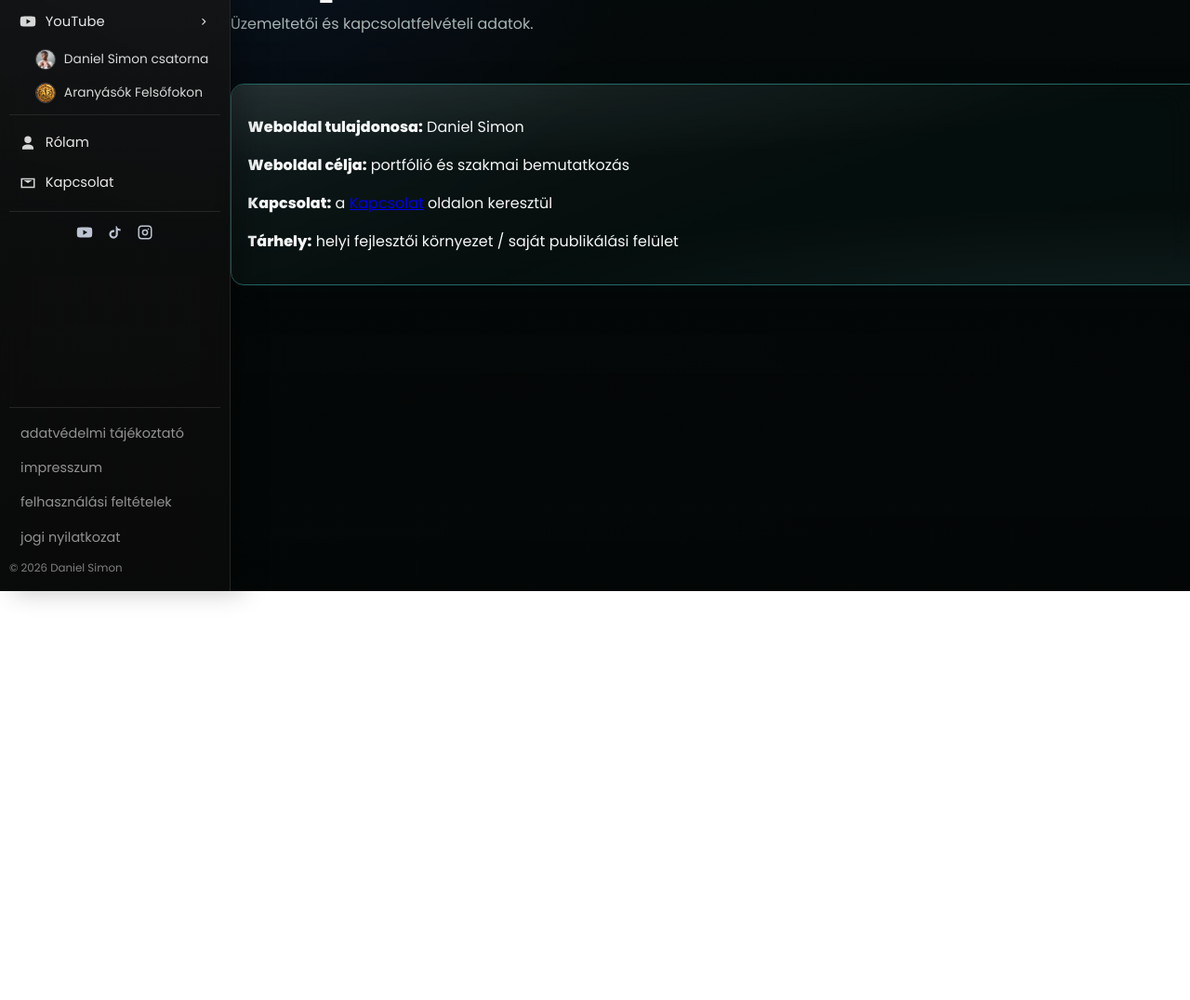
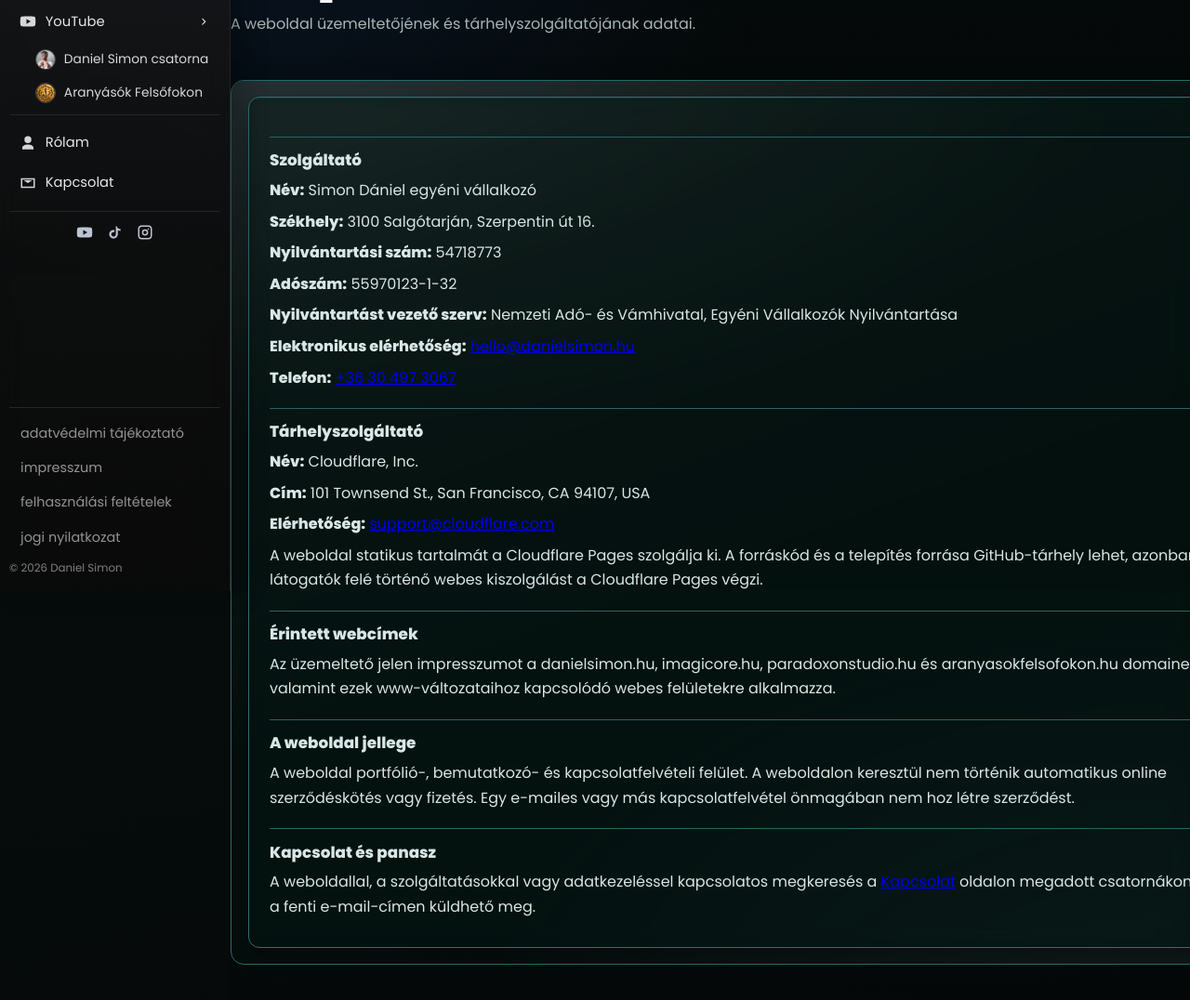
Before and after one commit to simonhusi/danielsimonweb, a website: page impresszum/index.html in a window 1280 px wide. Shown: the part 164-1240 px from the top of the page at 93% size. Before the commit the page ends 800 px from the top, so only its background shows below. Drawn offline with Linux system fonts and the light colour scheme.

Commit message:
Complete legal operator and hosting disclosure

```diff
--- a/impresszum/index.html
+++ b/impresszum/index.html
@@ -32,11 +32,35 @@
     <section class="page-hero">
       <p class="eyebrow">Jogi oldalak</p>
       <h1>Impresszum</h1>
-      <p class="section-lead">Üzemeltetői és kapcsolatfelvételi adatok.</p>
+      <p class="section-lead">A weboldal üzemeltetőjének és tárhelyszolgáltatójának adatai.</p>
     </section>
 
-    <section class="section">
-      <p><strong>Weboldal tulajdonosa:</strong> Daniel Simon</p><p><strong>Weboldal célja:</strong> portfólió és szakmai bemutatkozás</p><p><strong>Kapcsolat:</strong> a <a href="/kapcsolat/">Kapcsolat</a> oldalon keresztül</p><p><strong>Tárhely:</strong> helyi fejlesztői környezet / saját publikálási felület</p>
+    <section class="section legal-doc-wrap">
+      <article class="card legal-doc-card">
+        <h2>Szolgáltató</h2>
+        <p><strong>Név:</strong> Simon Dániel egyéni vállalkozó</p>
+        <p><strong>Székhely:</strong> 3100 Salgótarján, Szerpentin út 16.</p>
+        <p><strong>Nyilvántartási szám:</strong> 54718773</p>
+        <p><strong>Adószám:</strong> 55970123-1-32</p>
+        <p><strong>Nyilvántartást vezető szerv:</strong> Nemzeti Adó- és Vámhivatal, Egyéni Vállalkozók Nyilvántartása</p>
+        <p><strong>Elektronikus elérhetőség:</strong> <a href="mailto:hello@danielsimon.hu">hello@danielsimon.hu</a></p>
+        <p><strong>Telefon:</strong> <a href="tel:+36304973067">+36 30 497 3067</a></p>
+
+        <h2>Tárhelyszolgáltató</h2>
+        <p><strong>Név:</strong> Cloudflare, Inc.</p>
+        <p><strong>Cím:</strong> 101 Townsend St., San Francisco, CA 94107, USA</p>
+        <p><strong>Elérhetőség:</strong> <a href="mailto:support@cloudflare.com">support@cloudflare.com</a></p>
+        <p>A weboldal statikus tartalmát a Cloudflare Pages szolgálja ki. A forráskód és a telepítés forrása GitHub-tárhely lehet, azonban a látogatók felé történő webes kiszolgálást a Cloudflare Pages végzi.</p>
+
+        <h2>Érintett webcímek</h2>
+        <p>Az üzemeltető jelen impresszumot a danielsimon.hu, imagicore.hu, paradoxonstudio.hu és aranyasokfelsofokon.hu domainekhez, valamint ezek www-változataihoz kapcsolódó webes felületekre alkalmazza.</p>
+
+        <h2>A weboldal jellege</h2>
+        <p>A weboldal portfólió-, bemutatkozó- és kapcsolatfelvételi felület. A weboldalon keresztül nem történik automatikus online szerződéskötés vagy fizetés. Egy e-mailes vagy más kapcsolatfelvétel önmagában nem hoz létre szerződést.</p>
+
+        <h2>Kapcsolat és panasz</h2>
+        <p>A weboldallal, a szolgáltatásokkal vagy adatkezeléssel kapcsolatos megkeresés a <a href="/kapcsolat/">Kapcsolat</a> oldalon megadott csatornákon, illetve a fenti e-mail-címen küldhető meg.</p>
+      </article>
     </section>
   </main>
 
```
